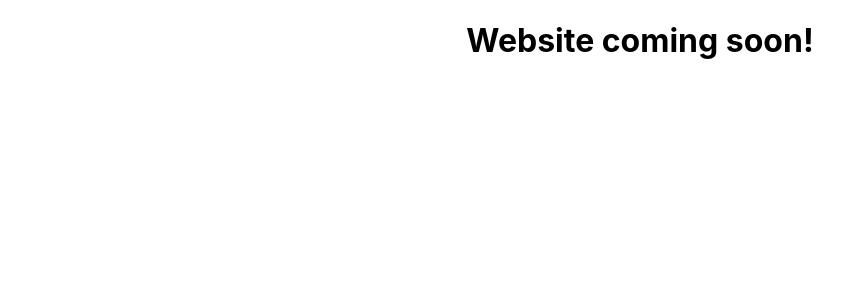
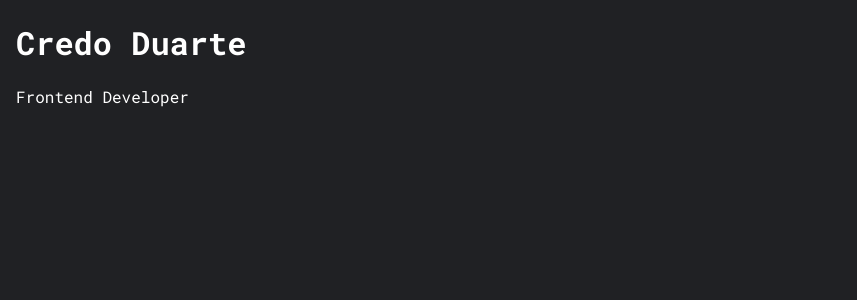
Before and after one commit to credod/website, a Next.js app: page / in a window 1280 px wide. Shown: the top 300 px of the page, without its empty margins (0-857 px from the left). Built offline with nearby package versions, Linux system fonts and the light colour scheme.

Commit message:
Change font

```diff
--- a/next.config.js
+++ b/next.config.js
@@ -1,4 +1,8 @@
 /** @type {import('next').NextConfig} */
 module.exports = {
   reactStrictMode: true,
+  i18n: {
+    locales: ["en"],
+    defaultLocale: "en",
+  },
 }
--- a/pages/_app.tsx
+++ b/pages/_app.tsx
@@ -1,8 +1,15 @@
 import '../styles/globals.css'
 import type { AppProps } from 'next/app'
+import { Roboto_Mono } from 'next/font/google'
+
+const primaryFont = Roboto_Mono({ subsets: ['latin'],
+weight: ['400', '700']
+})
 
 function MyApp({ Component, pageProps }: AppProps) {
-  return <Component {...pageProps} />
+  return <main className={primaryFont.className}>
+    <Component {...pageProps} />
+    </main>
 }
 
 export default MyApp
--- a/pages/index.tsx
+++ b/pages/index.tsx
@@ -7,9 +7,11 @@ const Home: NextPage = () => {
     <>
     <Head>
       <title>Credo Duarte</title>
+      <meta name='description' content="Credo's personal website"></meta>
     </Head>
     <div className={styles.container}>
-      <h1>Website coming soon!</h1>
+      <h1>Credo Duarte</h1>
+      <p>Frontend Developer</p>
     </div>
     </>
   )
--- a/styles/Home.module.css
+++ b/styles/Home.module.css
@@ -1,5 +1,3 @@
 .container {
-  display: flex;
-  justify-content: center;
-  align-items: center;
+  padding: 0 1rem;
 }
--- a/styles/globals.css
+++ b/styles/globals.css
@@ -4,6 +4,8 @@ body {
   margin: 0;
   font-family: -apple-system, BlinkMacSystemFont, Segoe UI, Roboto, Oxygen,
     Ubuntu, Cantarell, Fira Sans, Droid Sans, Helvetica Neue, sans-serif;
+  background-color: rgb(32, 33, 36);
+  color: white;
 }
 
 a {
```
Also changed, not shown: package.json (+4 -4 lines), 2 other files (tests, documents, lock files or other folders).
